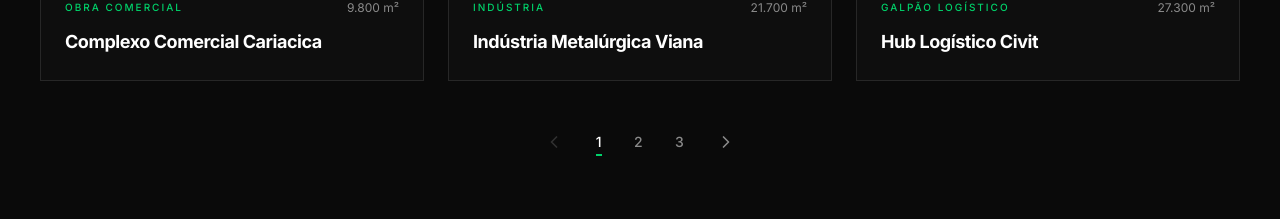
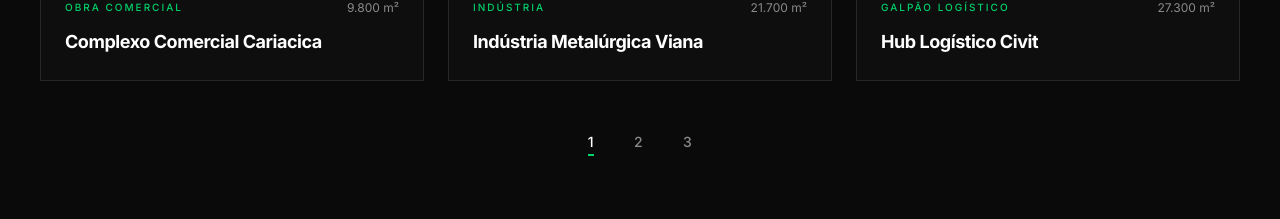
Before and after one commit to pedromoratti3-arch/aex-site, a Next.js app: page / in a window 1280 px wide. Shown: the part 2740-2959 px from the top of the page. Built offline with nearby package versions, Linux system fonts and the light colour scheme; no server answers.

Commit message:
refactor: remove setas da paginação, mantém apenas números

```diff
--- a/src/components/Obras.tsx
+++ b/src/components/Obras.tsx
@@ -2,7 +2,7 @@
 
 import { useEffect, useRef, useState } from "react";
 import { AnimatePresence, motion } from "framer-motion";
-import { ChevronLeft, ChevronRight, Plus } from "lucide-react";
+import { Plus } from "lucide-react";
 import FadeIn from "./FadeIn";
 
 type Obra = {
@@ -197,25 +197,12 @@
   totalPages: number;
   onChange: (page: number) => void;
 }) {
-  const isFirst = currentPage === 1;
-  const isLast = currentPage === totalPages;
-
   return (
     <nav
       aria-label="Paginação do portfólio"
-      className="mt-12 flex items-center justify-center gap-6 sm:gap-8"
+      className="mt-12 flex justify-center"
     >
-      <button
-        type="button"
-        onClick={() => onChange(currentPage - 1)}
-        disabled={isFirst}
-        aria-label="Página anterior"
-        className="inline-flex items-center text-steel-300 transition-colors duration-200 hover:text-bone disabled:cursor-not-allowed disabled:opacity-30 disabled:hover:text-steel-300"
-      >
-        <ChevronLeft size={20} />
-      </button>
-
-      <ul className="flex items-center gap-6 sm:gap-8">
+      <ul className="flex items-center gap-8 sm:gap-10">
         {Array.from({ length: totalPages }, (_, i) => i + 1).map((page) => {
           const isActive = page === currentPage;
           return (
@@ -241,16 +228,6 @@
           );
         })}
       </ul>
-
-      <button
-        type="button"
-        onClick={() => onChange(currentPage + 1)}
-        disabled={isLast}
-        aria-label="Próxima página"
-        className="inline-flex items-center text-steel-300 transition-colors duration-200 hover:text-bone disabled:cursor-not-allowed disabled:opacity-30 disabled:hover:text-steel-300"
-      >
-        <ChevronRight size={20} />
-      </button>
     </nav>
   );
 }
```
